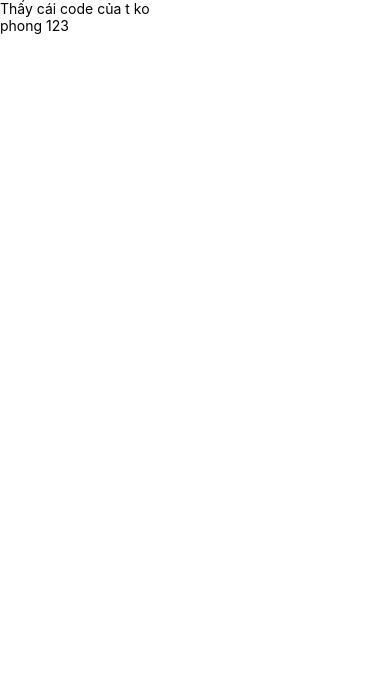
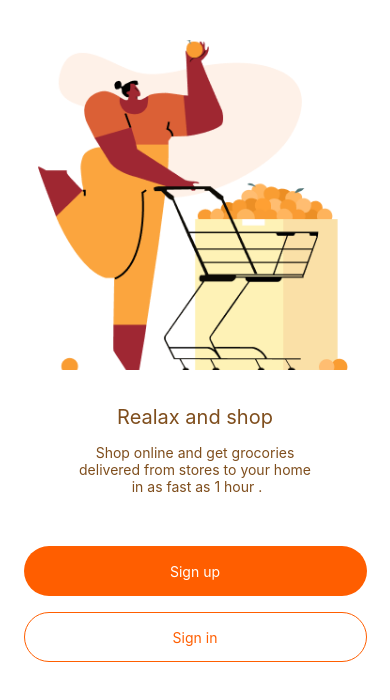
Before and after one commit to theking250902/Mobile_APP, a React Native app in the folder Grocery_app/: screen / in a window 390 px wide. Shown: the top 700 px of the page. Built offline with nearby package versions, Linux system fonts and the light colour scheme.

Commit message:
Update App.js

```diff
--- a/Grocery_app/App.js
+++ b/Grocery_app/App.js
@@ -5,8 +5,7 @@ import Welcome from './app/Welcome'
 const App = () => {
   return (
     <View>
-      <Text>Thấy cái code của t ko </Text>
-      <Text>phong 123</Text>
+      <Welcome/>
     </View>
   )
 }
```
